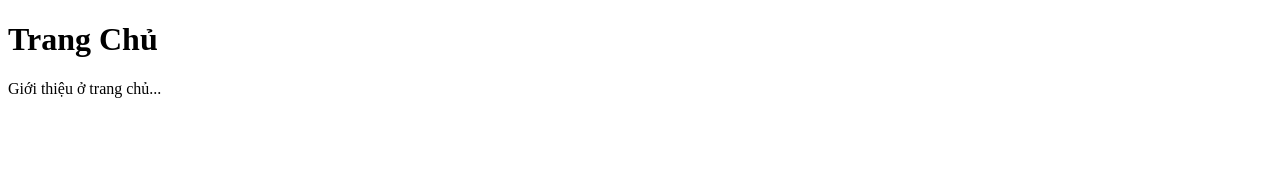
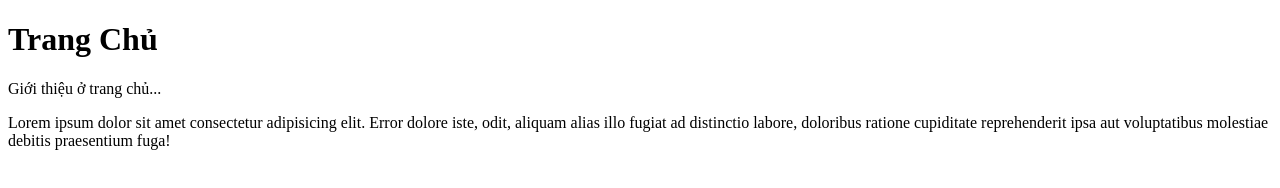
Before and after one commit to namdp1999/shop-online, a plain HTML site: page index.html in a window 1280 px wide. Drawn offline with Linux system fonts and the light colour scheme.

Commit message:
Cập nhật trang chủ

```diff
--- a/index.html
+++ b/index.html
@@ -11,5 +11,7 @@
 
   <p>Giới thiệu ở trang chủ...</p>
 
+  <p>Lorem ipsum dolor sit amet consectetur adipisicing elit. Error dolore iste, odit, aliquam alias illo fugiat ad distinctio labore, doloribus ratione cupiditate reprehenderit ipsa aut voluptatibus molestiae debitis praesentium fuga!</p>
+
 </body>
 </html>
```
